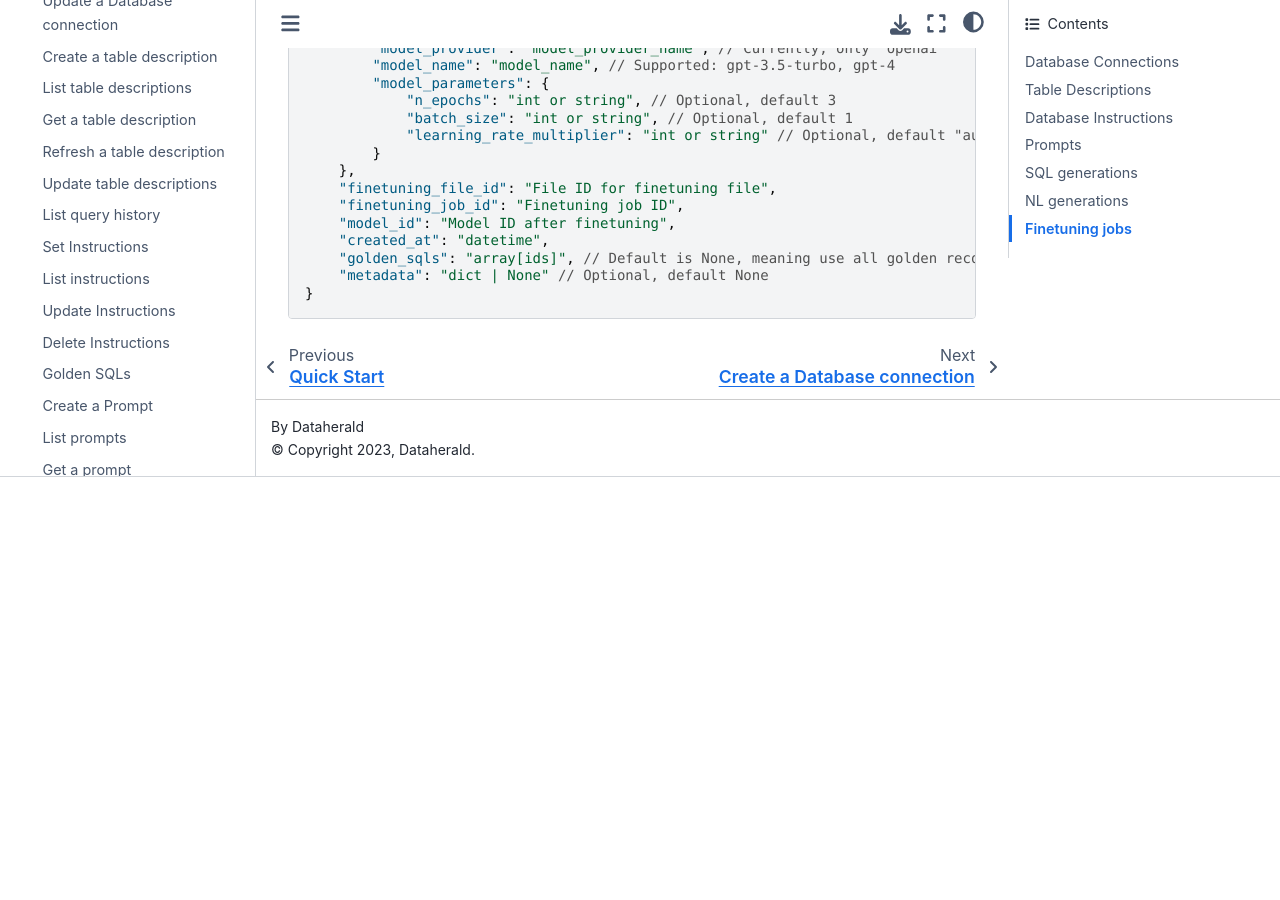
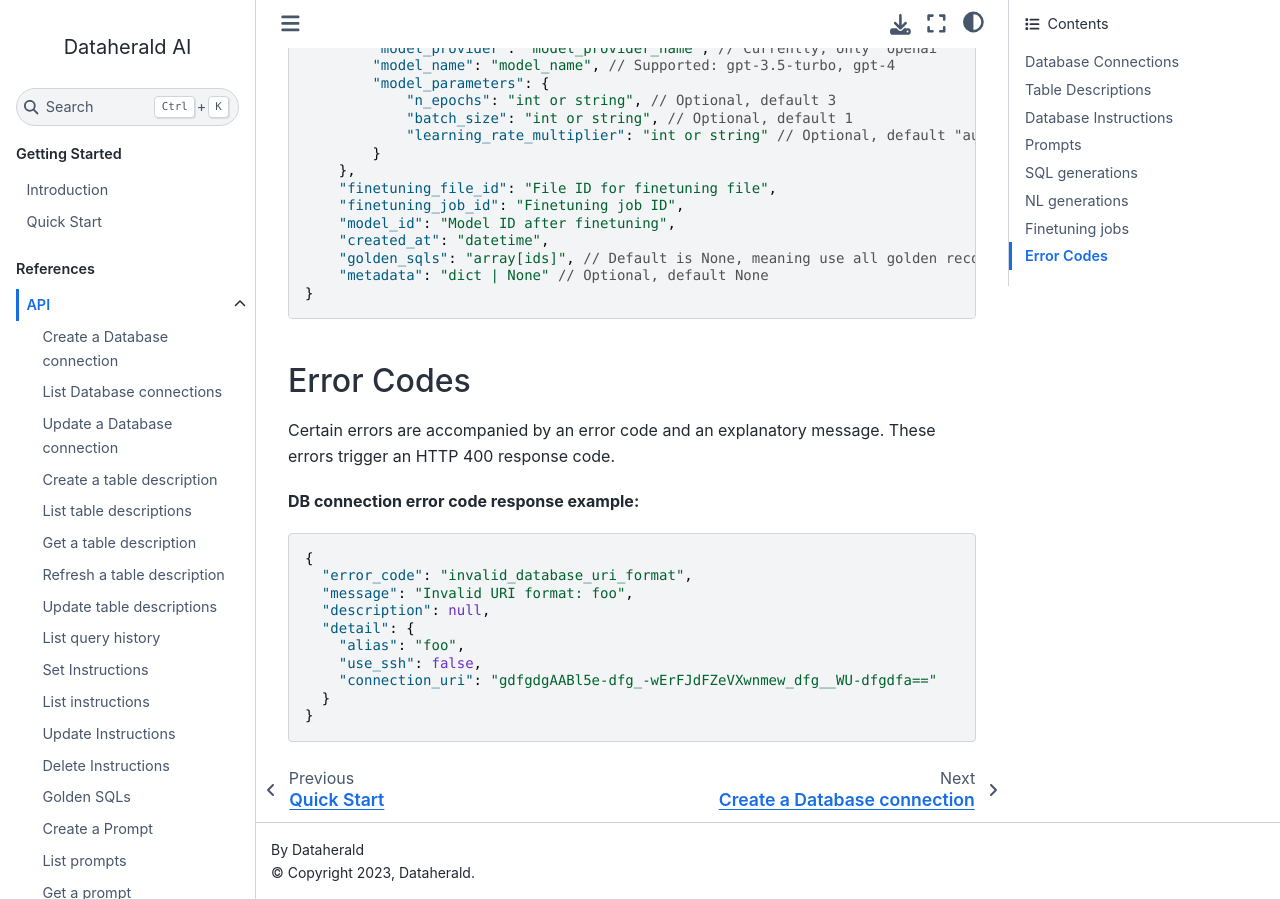
Before and after one commit to Dataherald/dataherald, a Sphinx documentation site: the page built from docs/api.rst, in a window 1280 px wide and 900 px high, scrolled down 4998 px. Built offline with Sphinx 7.4.7 and the Sphinx Book theme 1.1.4, drawn with Linux system fonts in a browser that asks for light colours; before the commit the page ends 5475 px from its top, so only the background shows below that.

Commit message:
[DH-5527] Document error codes

```diff
--- a/docs/api.rst
+++ b/docs/api.rst
@@ -225,6 +225,26 @@ Related endpoints are:
         "metadata": "dict | None" // Optional, default None
     }
 
+Error Codes
+---------------------
+Certain errors are accompanied by an error code and an explanatory message. These errors trigger an HTTP 400 response
+code.
+
+**DB connection error code response example:**
+
+.. code-block:: json
+
+    {
+      "error_code": "invalid_database_uri_format",
+      "message": "Invalid URI format: foo",
+      "description": null,
+      "detail": {
+        "alias": "foo",
+        "use_ssh": false,
+        "connection_uri": "gdfgdgAABl5e-dfg_-wErFJdFZeVXwnmew_dfg__WU-dfgdfa=="
+      }
+    }
+
 .. toctree::
     :hidden:
 
@@ -268,3 +288,5 @@ Related endpoints are:
     api.cancel_finetuning
     api.delete_finetuning
     api.list_finetunings
+
+    api.error_codes
```
Also changed, not shown: README.md (+1 -1 lines), docs/api.create_database_connection.rst (+10 -2 lines), docs/api.error_codes.rst (added, +50 -0 lines), docs/api.update_database_connection.rst (+10 -2 lines).
